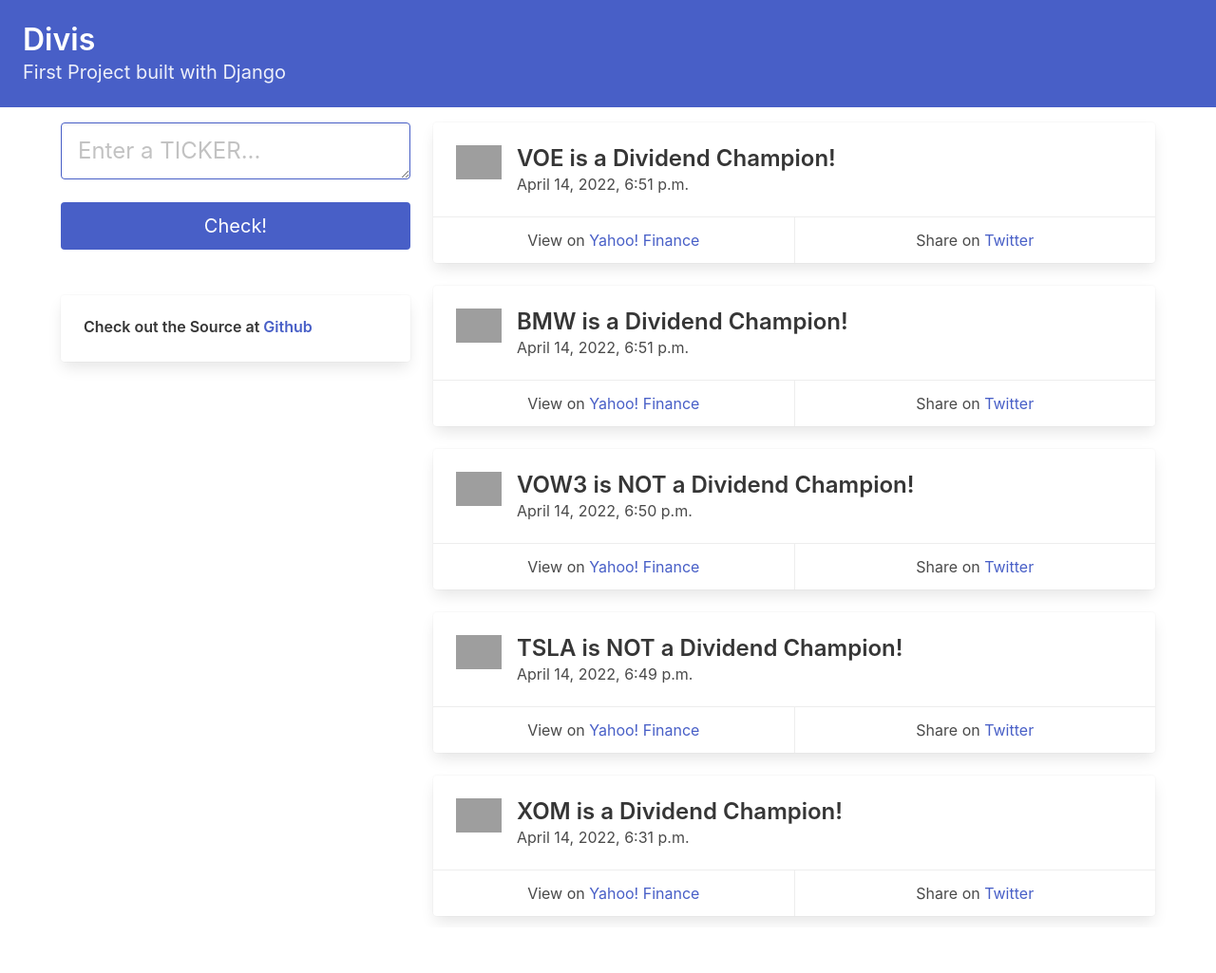
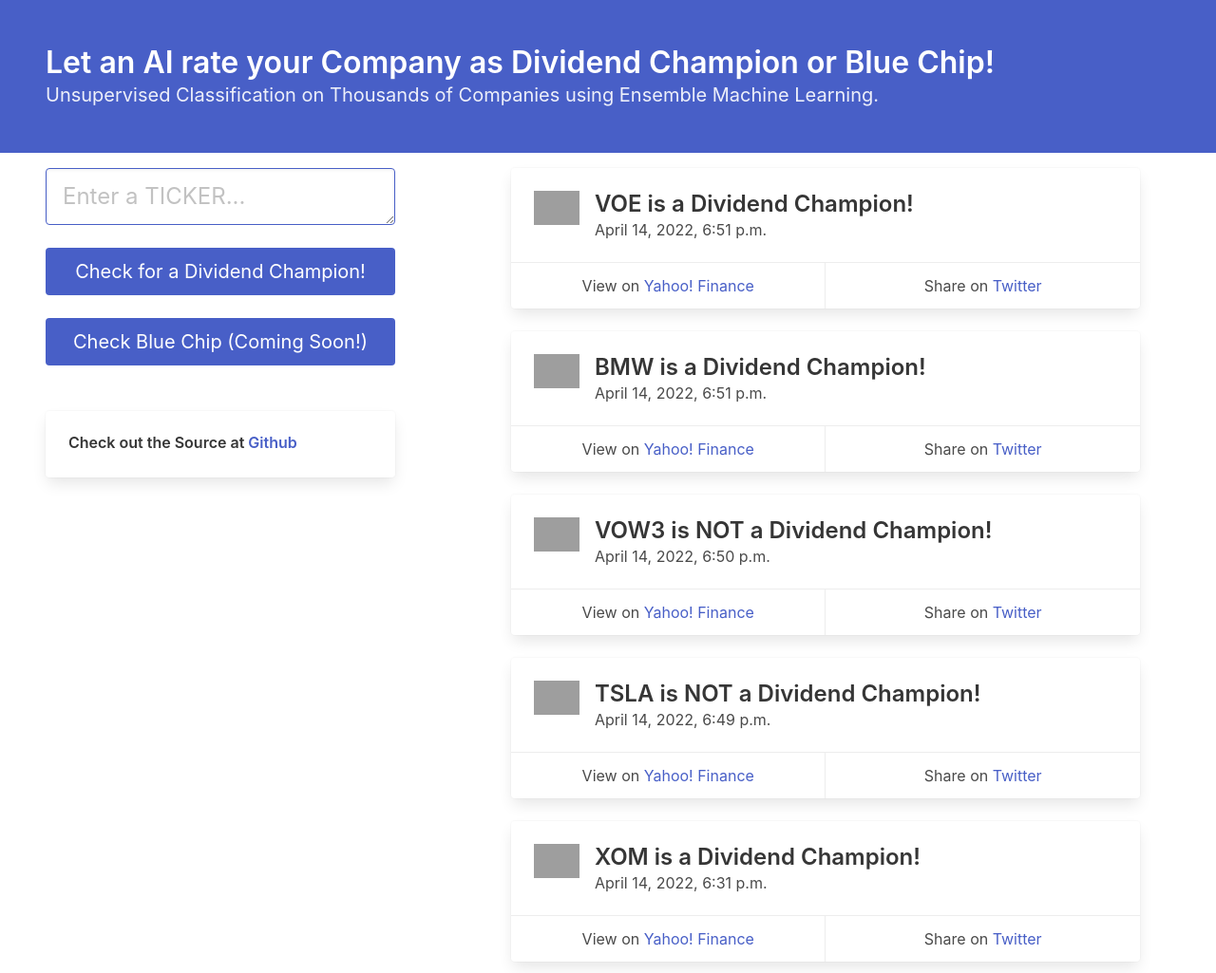
Before and after one commit to DominikLindorfer/Unsupervised-Stock-Classification, a Django app: page / in a window 1280 px wide. Shown: the whole page at 95% size. Before the commit the page ends 971 px from the top, so only its background shows below. Run offline with Django 3.2, Linux system fonts and the light colour scheme; data comes from the database, SQL or seed files in the repository; both versions use the stored data as it was after the commit; grey boxes are pictures that could not be loaded.

Commit message:
First Version, edited Title and cosmetic changes

```diff
--- a/bluedivis/templates/base.html
+++ b/bluedivis/templates/base.html
@@ -12,18 +12,18 @@
     <title>Divis</title>
 </head>
 <body>
-    <section class="hero is-small is-link mb-4">
+    <section class="hero is-link mb-4">
         <div class="hero-body">
           <p class="title">
-            Divis
+            Let an AI rate your Company as Dividend Champion or Blue Chip!
           </p>
           <p class="subtitle">
-            First Project built with Django
+            Unsupervised Classification on Thousands of Companies using Ensemble Machine Learning.
           </p>
         </div>
       </section>
 
-    <div class="container">
+    <div class="container ml-6">
         <div class="columns">
 
             {% block content %}
--- a/bluedivis/templates/bluedivis/dashboard.html
+++ b/bluedivis/templates/bluedivis/dashboard.html
@@ -4,12 +4,19 @@
 
 {% block content %}
 
-<div class="column is-one-third">
+<div class="column is-one-third is-offset-0">
     <form method="post">
         {% csrf_token %}
         {{ form.as_p }}
         <button class="button is-link is-fullwidth is-medium mt-5"
-                type="submit">Check!
+                type="submit">Check for a Dividend Champion!
+        </button>
+    </form>
+
+    <form method="post">
+        {% csrf_token %}
+        <button class="button is-link is-fullwidth is-medium mt-5">
+                Check Blue Chip (Coming Soon!)
         </button>
     </form>
 
@@ -20,8 +27,9 @@
                 <p class="title is-6">
                 Check out the Source at
                 <span>
-                    <a href="www.google.com">Github</a>
+                    <a href="https://github.com/DominikLindorfer">Github</a>
                 </span>
+
                 </p>
                 <p class="subtitle is-6">
 
@@ -32,7 +40,7 @@
     </div>
 </div>
 
-<div class="column">
+<div class="column is-two-third is-offset-1">
 
         {% for dweet in dweets %}
             {% if dweet.cluster == 1 %}
--- a/firsttest/asgi.py
+++ b/firsttest/asgi.py
@@ -8,7 +8,6 @@
 """
 
 import os
-
 from django.core.asgi import get_asgi_application
 
 os.environ.setdefault('DJANGO_SETTINGS_MODULE', 'firsttest.settings')
```
Also changed, not shown: db.sqlite3, 2 other files.
